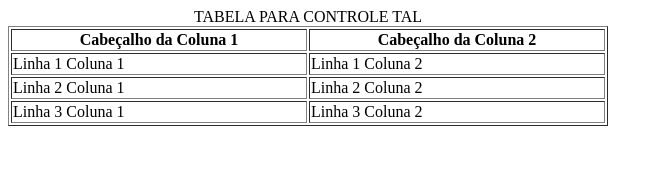
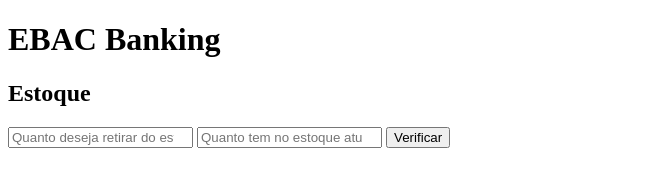
Before and after one commit to Lucc4rpr/ebac_fullstack_java, a plain HTML site: page index.html in a window 1280 px wide. Shown: the whole page, without its empty margins (0-663 px from the left). Drawn offline with Linux system fonts and the light colour scheme.

Commit message:
finalizado exercicio de html e js

```diff
--- a/index.html
+++ b/index.html
@@ -1,33 +1,23 @@
 <!DOCTYPE html>
-<html lang="pt-br">
+<html lang="pt-BR">
 <head>
     <meta charset="UTF-8">
+    <meta http-equiv="X-UA-Compatible" content="IE=edge">
     <meta name="viewport" content="width=device-width, initial-scale=1.0">
-    <title>Document</title>
+    <title>HTML com JS</title>
+    <link rel="stylesheet" href="./main.css" />
 </head>
 <body>
-    <table border="1" width="600px">
-        <caption>TABELA PARA CONTROLE TAL</caption>
-        <thead>
-            <tr>
-                <th>Cabeçalho da Coluna 1</th>
-                <th>Cabeçalho da Coluna 2</th>
-            </tr>
-        </thead>
-        <tbody>
-            <tr>
-                <td>Linha 1 Coluna 1</td>
-                <td>Linha 1 Coluna 2</td>
-            </tr>
-            <tr>
-                <td>Linha 2 Coluna 1</td>
-                <td>Linha 2 Coluna 2</td>
-            </tr>
-            <tr>
-                <td>Linha 3 Coluna 1</td>
-                <td>Linha 3 Coluna 2</td>
-            </tr>
-        </tbody>
-    </table>
+    <div class="container">
+        <h1>EBAC Banking</h1>
+        <h2>Estoque</h2>
+        <form id="form-estoque">
+            <input type="number" id="valor-retirada" required placeholder="Quanto deseja retirar do estoque? (Campo A)" />
+            <input type="number" id="estoque-total" required placeholder="Quanto tem no estoque atualmente? (Campo B)" />
+            <button id="btn-verificar" type="submit">Verificar</button>
+        </form>
+        <p id="mensagem"></p>
+    </div>
+    <script src="./main.js"></script>
 </body>
 </html>
```
Also changed, not shown: style.css (deleted).
